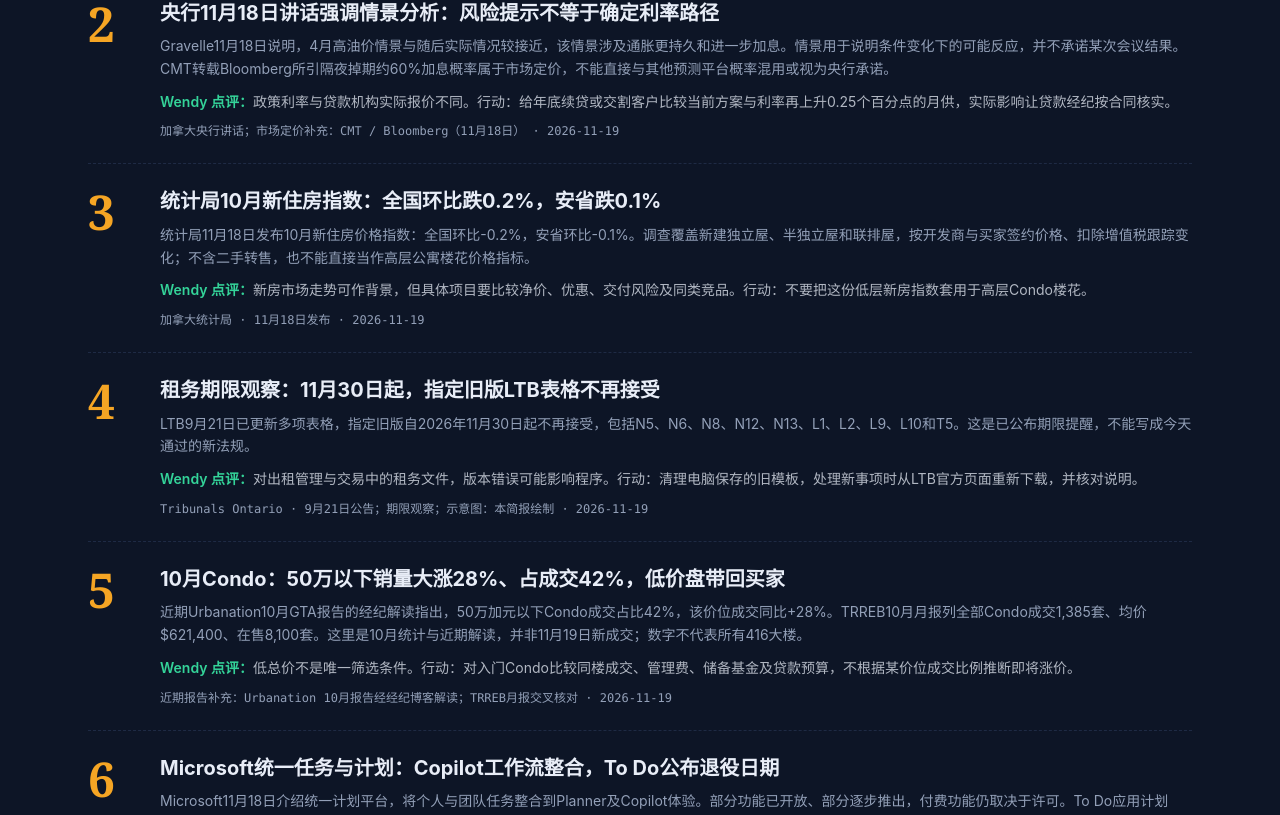
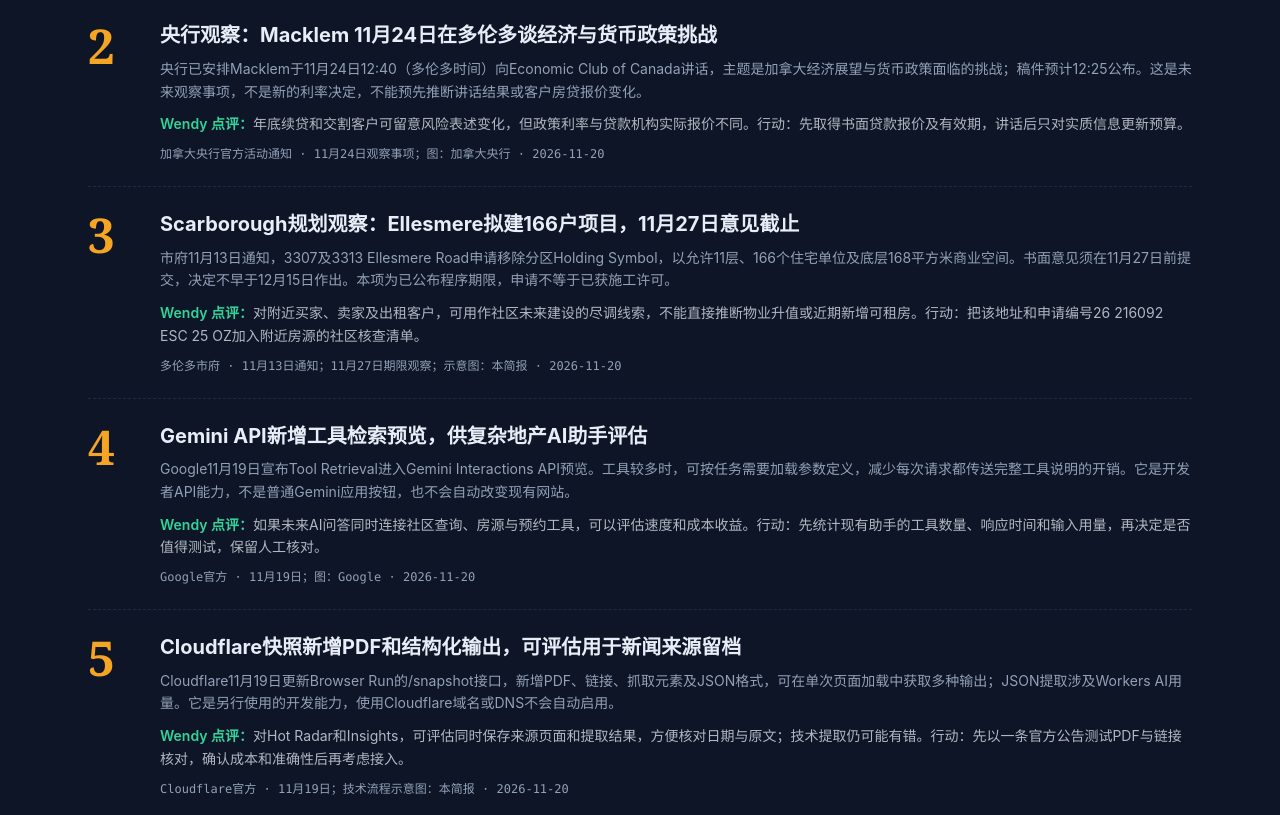
Before and after one commit to wendywangrealestate/wendy-hot-radar, a Next.js app: page / in a window 1280 px wide. Shown: the part 725-1540 px from the top of the page. Built offline with nearby package versions, Linux system fonts and the light colour scheme.

Commit message:
Add November 20 verified briefing with explicit dates and watch-item status

```diff
--- a/data/radar.ts
+++ b/data/radar.ts
@@ -19,6 +19,116 @@ export interface RadarItem {
 }
 
 export const radarItems: RadarItem[] = [
+{
+  "id": "reco-luxury-homes-suspension-nov2026",
+  "heat": 80,
+  "source": "RECO官方注册记录 · 决定日期11月17日；近期实质更新；示意图：本简报",
+  "tags": [
+    "监管进展",
+    "定金安全"
+  ],
+  "points": [
+    "11月17日即时暂停注册",
+    "撤销注册仍为提案",
+    "有权要求听证"
+  ],
+  "image": "/summaries/reco-suspension-nov17-2026-update.svg",
+  "title": "RECO暂停Luxury Homes World注册，拟撤销注册仍待程序",
+  "summary": "相较11月10日账户冻结，RECO记录新增实质进展：11月17日对Luxury Homes World Inc.及其Broker of Record Inthiran Swamy即时暂停注册，并提出撤销注册。提案涉及消费者定金处理及配合检查等指控；当事人有权要求听证，不能写作最终撤销或法院定罪。",
+  "wendyNote": "对416和GTA买卖或租赁合作，注册状态与收款主体需及时核实。行动：若在办交易涉及该公司，立即与自己的Broker of Record及律师确认后续安排，并独立核验付款指示。",
+  "url": "https://registrantsearch.reco.on.ca/RegistrarProposals",
+  "date": "2026-11-20",
+  "time": "08:10",
+  "firstHand": true
+},
+{
+  "id": "boc-macklem-nov24-2026-watch",
+  "heat": 64,
+  "source": "加拿大央行官方活动通知 · 11月24日观察事项；图：加拿大央行",
+  "tags": [
+    "央行观察",
+    "房贷沟通"
+  ],
+  "points": [
+    "11月24日多伦多讲话",
+    "12:25公布稿件；12:40讲话",
+    "不是议息决定"
+  ],
+  "image": "https://www.bankofcanada.ca/wp-content/uploads/2022/01/default-og-image.jpg",
+  "title": "央行观察：Macklem 11月24日在多伦多谈经济与货币政策挑战",
+  "summary": "央行已安排Macklem于11月24日12:40（多伦多时间）向Economic Club of Canada讲话，主题是加拿大经济展望与货币政策面临的挑战；稿件预计12:25公布。这是未来观察事项，不是新的利率决定，不能预先推断讲话结果或客户房贷报价变化。",
+  "wendyNote": "年底续贷和交割客户可留意风险表述变化，但政策利率与贷款机构实际报价不同。行动：先取得书面贷款报价及有效期，讲话后只对实质信息更新预算。",
+  "url": "https://www.bankofcanada.ca/2026/11/speech-tiff-macklem-governor-bank-canada-2026-11-24/",
+  "date": "2026-11-20",
+  "time": "08:10",
+  "firstHand": true
+},
+{
+  "id": "ellesmere-holding-nov27-2026-watch",
+  "heat": 61,
+  "source": "多伦多市府 · 11月13日通知；11月27日期限观察；示意图：本简报",
+  "tags": [
+    "Scarborough",
+    "规划期限"
+  ],
+  "points": [
+    "3307及3313 Ellesmere",
+    "拟11层166户",
+    "11月27日书面意见截止"
+  ],
+  "image": "/summaries/ellesmere-nov27-2026-watch.svg",
+  "title": "Scarborough规划观察：Ellesmere拟建166户项目，11月27日意见截止",
+  "summary": "市府11月13日通知，3307及3313 Ellesmere Road申请移除分区Holding Symbol，以允许11层、166个住宅单位及底层168平方米商业空间。书面意见须在11月27日前提交，决定不早于12月15日作出。本项为已公布程序期限，申请不等于已获施工许可。",
+  "wendyNote": "对附近买家、卖家及出租客户，可用作社区未来建设的尽调线索，不能直接推断物业升值或近期新增可租房。行动：把该地址和申请编号26 216092 ESC 25 OZ加入附近房源的社区核查清单。",
+  "url": "https://secure.toronto.ca/nm/api/individual/notice/8023.do",
+  "date": "2026-11-20",
+  "time": "08:10",
+  "firstHand": true
+},
+{
+  "id": "gemini-api-tool-retrieval-nov19-2026",
+  "heat": 52,
+  "source": "Google官方 · 11月19日；图：Google",
+  "tags": [
+    "AI工具",
+    "开发者预览"
+  ],
+  "points": [
+    "按需加载工具参数",
+    "Interactions API预览",
+    "不等于网站自动升级"
+  ],
+  "image": "https://storage.googleapis.com/gweb-uniblog-publish-prod/images/Tool_retrieval_hero.width-1300.png",
+  "title": "Gemini API新增工具检索预览，供复杂地产AI助手评估",
+  "summary": "Google11月19日宣布Tool Retrieval进入Gemini Interactions API预览。工具较多时，可按任务需要加载参数定义，减少每次请求都传送完整工具说明的开销。它是开发者API能力，不是普通Gemini应用按钮，也不会自动改变现有网站。",
+  "wendyNote": "如果未来AI问答同时连接社区查询、房源与预约工具，可以评估速度和成本收益。行动：先统计现有助手的工具数量、响应时间和输入用量，再决定是否值得测试，保留人工核对。",
+  "url": "https://blog.google/innovation-and-ai/technology/developers-tools/gemini-api-tool-retrieval/",
+  "date": "2026-11-20",
+  "time": "08:10",
+  "firstHand": true
+},
+{
+  "id": "cloudflare-snapshot-formats-nov19-2026",
+  "heat": 47,
+  "source": "Cloudflare官方 · 11月19日；技术流程示意图：本简报",
+  "tags": [
+    "网站技术",
+    "资料核验"
+  ],
+  "points": [
+    "单次加载支持更多输出",
+    "新增PDF、链接、元素和JSON",
+    "JSON提取涉及Workers AI用量"
+  ],
+  "image": "/summaries/cloudflare-snapshot-nov19-2026.svg",
+  "title": "Cloudflare快照新增PDF和结构化输出，可评估用于新闻来源留档",
+  "summary": "Cloudflare11月19日更新Browser Run的/snapshot接口，新增PDF、链接、抓取元素及JSON格式，可在单次页面加载中获取多种输出；JSON提取涉及Workers AI用量。它是另行使用的开发能力，使用Cloudflare域名或DNS不会自动启用。",
+  "wendyNote": "对Hot Radar和Insights，可评估同时保存来源页面和提取结果，方便核对日期与原文；技术提取仍可能有错。行动：先以一条官方公告测试PDF与链接核对，确认成本和准确性后再考虑接入。",
+  "url": "https://developers.cloudflare.com/changelog/post/2026-11-19-snapshot-all-formats/",
+  "date": "2026-11-20",
+  "time": "08:10",
+  "firstHand": true
+},
 {
   "id": "ltb-nov30-forms-2026-watch",
   "date": "2026-11-19",
```
